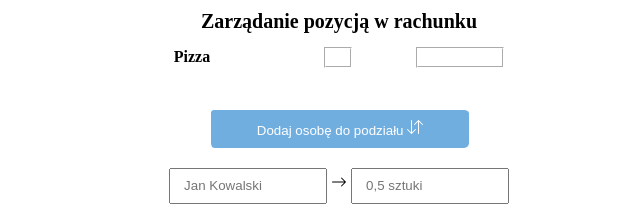
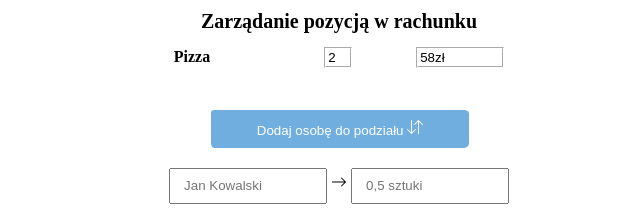
Before and after one commit to MatyldaB94/Expanso, a plain HTML site: page Add Split Recipe/index.html in a window 1280 px wide. Shown: the part 163-373 px from the top of the page, 301-941 px from the left. Drawn offline with Linux system fonts and the light colour scheme.

Commit message:
refactor: add ttext in index.html

```diff
--- a/Add Split Recipe/index.html
+++ b/Add Split Recipe/index.html
@@ -43,8 +43,8 @@
         </div>
         <div class="pizza-order">
             <label for="order" class="pizza"><strong>Pizza</strong></label>
-            <input type="number" class="number" name="number" id="pizzaAmountInput">
-            <input type="number" class="value-money" name="value-money" id="pizzaPriceInput">
+            <input type="text" class="number" name="number" id="pizzaAmountInput" value="2">
+            <input type="text" class="value-money" name="value-money" id="pizzaPriceInput" value="58zł">
         </div>
     </div>
     <div id="more-people">
@@ -56,7 +56,7 @@
             </svg></button>
     </div>
     <div class="section-name">
-        <input type="text" class="inputs" name="name" id="" placeholder="   Jan Kowalski">
+        <input type="text" class="inputs" name="name" id="surname" placeholder="   Jan Kowalski">
         <svg xmlns="http://www.w3.org/2000/svg" width="16" height="16" fill="currentColor" class="bi bi-arrow-right"
             viewBox="0 0 16 16">
             <path fill-rule="evenodd"
@@ -65,7 +65,7 @@
         <input type="text" class="inputs" name="name" id="" placeholder="   0,5 sztuki">
     </div>
     <div class="section-name">
-        <input type="text" class="inputs" name="name" id="" placeholder="   Jan Kowalski">
+        <input type="text" class="inputs" name="name" id="surname" placeholder="   Jan Kowalski">
         <svg xmlns="http://www.w3.org/2000/svg" width="16" height="16" fill="currentColor" class="bi bi-arrow-right"
             viewBox="0 0 16 16">
             <path fill-rule="evenodd"
```
